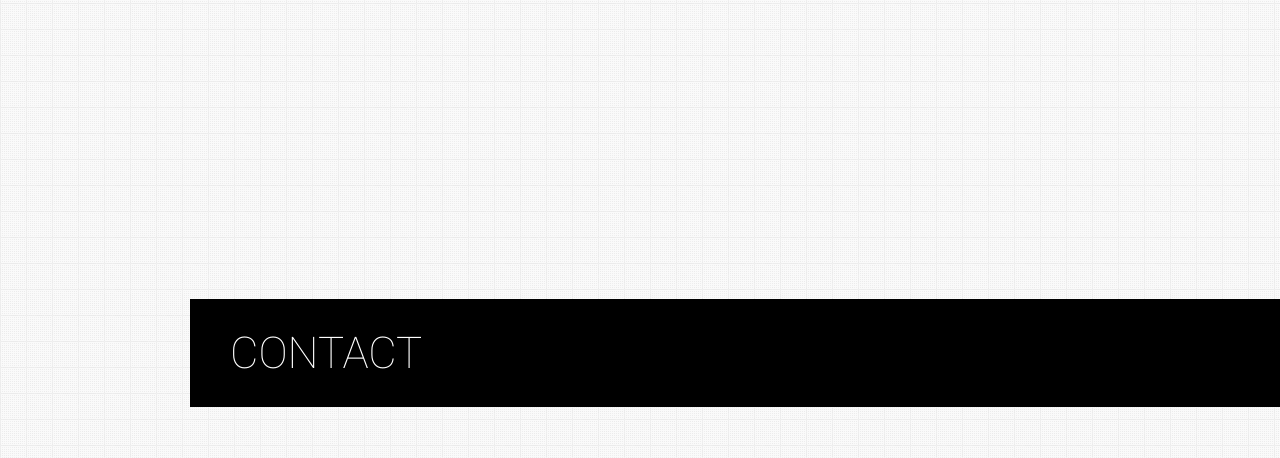
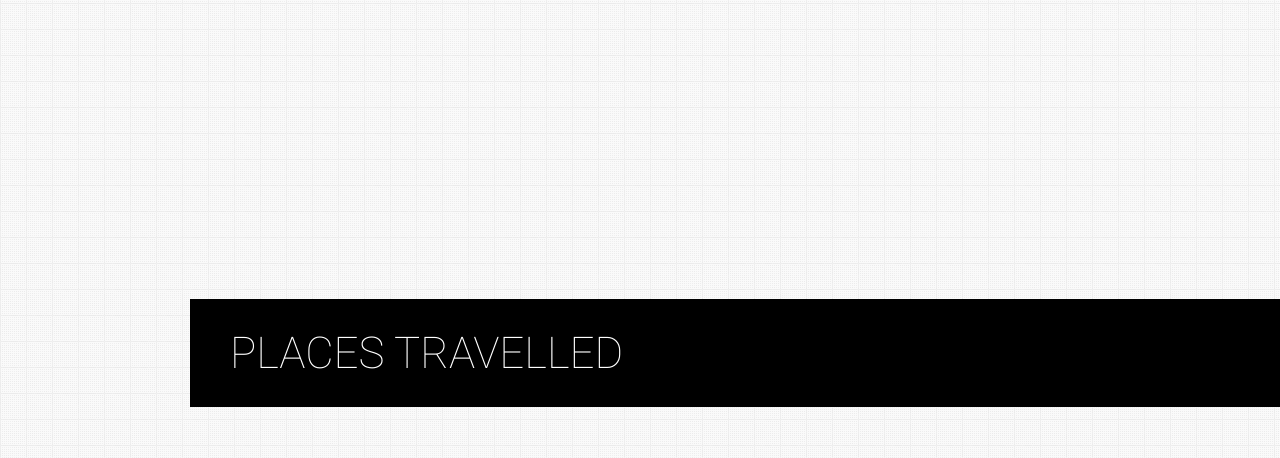
Before and after one commit to Ismail-Ben/Ismail-Ben.github.io, a plain HTML site: page index.html in a window 1280 px wide. Shown: the part 5691-6149 px from the top of the page. Drawn offline with nearby package versions, Linux system fonts and the light colour scheme.

Commit message:
fix plane icon

```diff
--- a/assets/css/style.css
+++ b/assets/css/style.css
@@ -550,7 +550,7 @@ small {
 /* main .teal-text */
 
 .teal-text {
-
+  color: #008073 !important;
   color: black !important;
 }
 
--- a/index.html
+++ b/index.html
@@ -126,7 +126,7 @@
         3. mdi-communication-email
         -->
         <a aria-label="Navigate to the places Travelled section" href="#places-travelled" class="waves-effect waves-dark teal-text"><i
-            class="mdi-plane small"></i><span>places Travelled</span></a>
+            class="mdi-airplane-takeoff small"></i><span>places Travelled</span></a>
       </li>
       <li class="bold">
         <!--
@@ -187,7 +187,7 @@
       </li>
       <li class="bold">
         <a aria-label="Navigate to the Places Travelled section" href="#places-travelled" class="waves-effect waves-dark teal-text"><i
-            class="mdi-airplane small"></i><span>Places Travelled</span></a>
+            class="mdi-airplane-takeoff small"></i><span>Places Travelled</span></a>
       </li>
       <li class="bold">
         <a aria-label="Open Ismail's Resume in a new tab"
@@ -672,7 +672,7 @@
       </div>
     </section>
     <section id="places-travelled" class="section scrollspy full-height">
-      <h3 class="page-title white-text teal">Contact</h3>
+      <h3 class="page-title white-text teal">Places Travelled</h3>
       <div class="container">
         <iframe src="https://www.google.com/maps/d/u/0/embed?mid=1aZS45hHtostUl2USywcNXiTF9tAgvEs&ehbc=2E312F" width="640" height="480"></iframe>
       </div>
```
